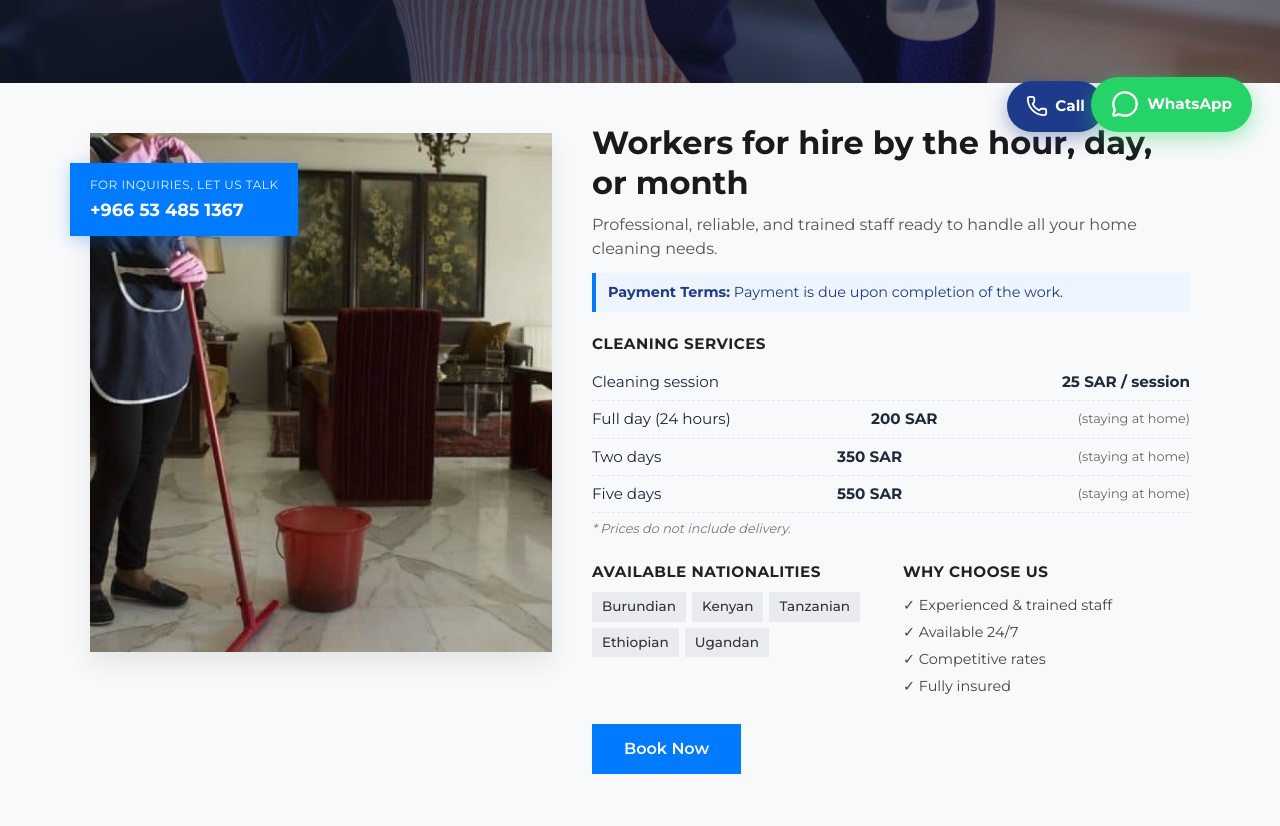
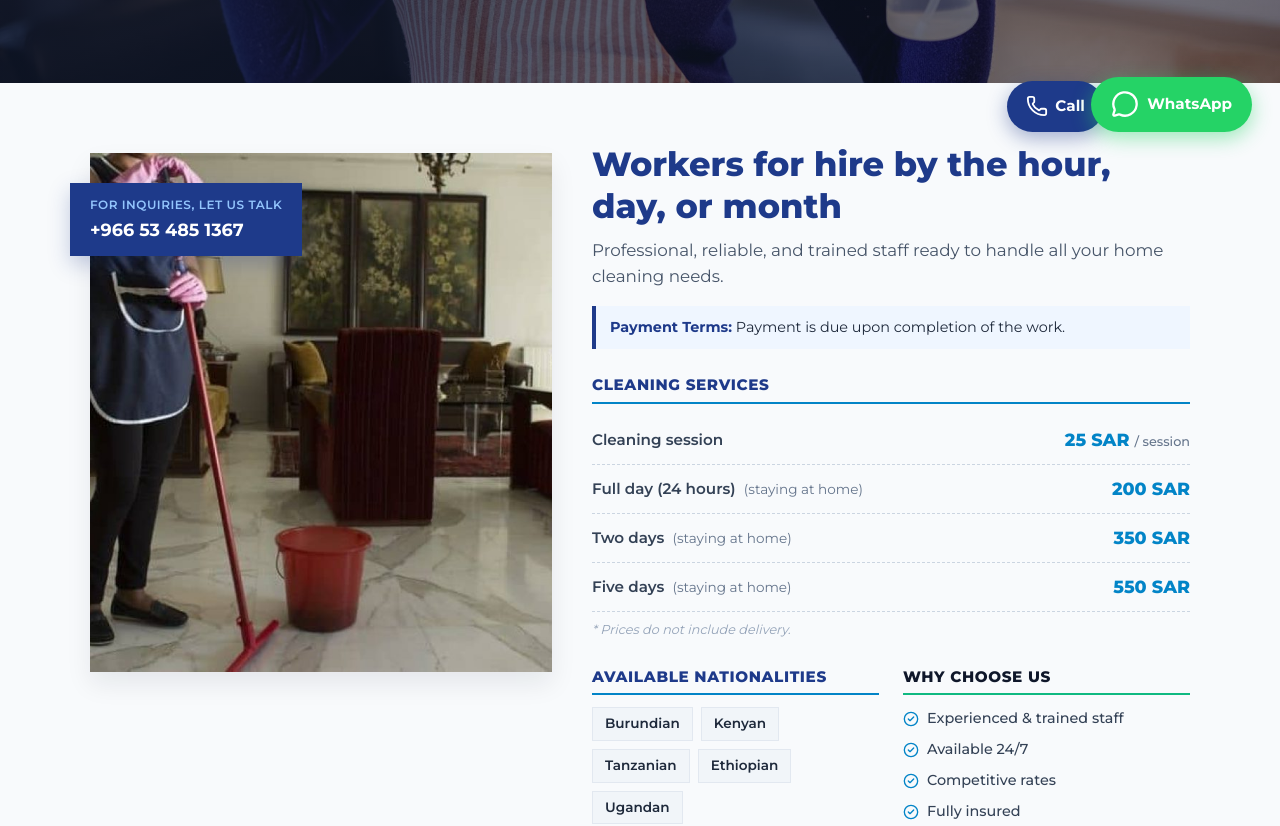
Before and after one commit to benniematiko/yda, a React (Vite) app: page / in a window 1280 px wide. Shown: the part 640-1466 px from the top of the page. Built offline with nearby package versions, Linux system fonts and the light colour scheme.

Commit message:
finished adding colors

```diff
--- a/src/components/WorkersForHire.css
+++ b/src/components/WorkersForHire.css
@@ -1,8 +1,8 @@
 /* src/components/WorkersForHire.css */
 
 .workers-section {
-  padding: 40px 20px;
-  background-color: #f8f9fa;
+  padding: 60px 20px;
+  background-color: #f8fafc;
 }
 
 .workers-container {
@@ -25,9 +25,9 @@
   height: auto;
   min-height: 480px;
   object-fit: cover;
-  border-radius: 0; /* Corner rounding removed */
+  border-radius: 0;
   display: block;
-  box-shadow: 0 12px 24px rgba(0, 0, 0, 0.08);
+  box-shadow: 0 12px 24px rgba(15, 23, 42, 0.08);
 }
 
 /* Left Floating Contact Badge Overlay */
@@ -35,10 +35,10 @@
   position: absolute;
   top: 30px;
   left: -20px;
-  background-color: #007bff;
+  background-color: #1e3a8a;
   color: #ffffff;
   padding: 12px 20px;
-  box-shadow: 0 4px 15px rgba(0, 123, 255, 0.3);
+  box-shadow: 0 8px 20px rgba(30, 58, 138, 0.25);
   z-index: 2;
   border-radius: 0;
 }
@@ -48,7 +48,8 @@
   font-size: 0.75rem;
   text-transform: uppercase;
   letter-spacing: 0.5px;
-  opacity: 0.9;
+  color: #93c5fd;
+  font-weight: 600;
 }
 
 .badge-phone {
@@ -61,7 +62,7 @@
 }
 
 .badge-phone:hover {
-  text-decoration: underline;
+  color: #e0f2fe;
 }
 
 /* Right side - Content Layout */
@@ -70,37 +71,75 @@
 }
 
 .workers-title {
-  font-size: 2rem;
-  font-weight: 700;
-  color: #1a1a1a;
+  font-size: 2.1rem;
+  font-weight: 800;
+  color: #1e3a8a; /* Primary Deep Blue */
   line-height: 1.25;
   margin: 0 0 10px 0;
 }
 
 .workers-description {
-  font-size: 1rem;
-  color: #555;
-  line-height: 1.5;
-  margin-bottom: 12px;
+  font-size: 1.05rem;
+  color: #475569; /* Slate Gray */
+  line-height: 1.6;
+  margin-bottom: 16px;
 }
 
 .workers-payment-note {
-  background-color: #eef5ff;
-  border-left: 4px solid #007bff;
-  padding: 8px 12px;
+  background-color: #eff6ff;
+  border-left: 4px solid #1e3a8a;
+  padding: 10px 14px;
   font-size: 0.9rem;
-  color: #1e3a8a;
-  margin-bottom: 20px;
+  color: #1e293b;
+  margin-bottom: 24px;
 }
 
+.payment-label {
+  color: #1e3a8a;
+  font-weight: 700;
+}
+/*
 .group-title {
   font-size: 0.95rem;
-  font-weight: 700;
-  color: #222;
+  font-weight: 800;
+  color: #0f172a;
   text-transform: uppercase;
-  letter-spacing: 0.5px;
-  margin: 0 0 8px 0;
+  letter-spacing: 0.6px;
+  margin: 0 0 12px 0;
+  border-bottom: 2px solid #e2e8f0;
+  padding-bottom: 4px;
+} */
+
+
+/* Update the general group title styling */
+.group-title {
+  font-size: 0.95rem;
+  font-weight: 800;
+  color: #1e3a8a; /* Primary Deep Blue */
+  text-transform: uppercase;
+  letter-spacing: 0.6px;
+  margin: 0 0 12px 0;
+  border-bottom: 2px solid #0284c7; /* Vibrant Accent Blue Line */
+  padding-bottom: 4px;
 }
+
+/* Optional: Custom distinct color accents for each header */
+
+/* Available Nationalities Header Accent */
+.workers-info-grid .workers-group:nth-child(1) .group-title {
+  color: #1e3a8a; /* Deep Blue */
+  border-bottom-color: #0284c7; /* Sky/Accent Blue Underline */
+}
+
+/* Why Choose Us Header Accent */
+.workers-info-grid .workers-group:nth-child(2) .group-title {
+  color: #0f172a; /* Dark Navy Slate */
+  border-bottom-color: #10b981; /* Emerald Green Underline for benefits/trust */
+}
+
+
+
+
 
 /* Pricing Section */
 .pricing-list {
@@ -113,21 +152,39 @@
   display: flex;
   justify-content: space-between;
   align-items: center;
-  padding: 6px 0;
-  border-bottom: 1px dashed #e2e8f0;
+  padding: 10px 0;
+  border-bottom: 1px dashed #cbd5e1;
   font-size: 0.95rem;
 }
 
-.pricing-list small {
-  color: #666;
-  font-weight: normal;
+.service-name {
+  color: #334155;
+  font-weight: 600;
+}
+
+.duration-note {
+  color: #64748b;
+  font-weight: 400;
+  font-size: 0.85rem;
+  margin-left: 4px;
+}
+
+.price-tag {
+  color: #0284c7; /* Vibrant Accent Blue */
+  font-size: 1.1rem;
+  font-weight: 800;
+}
+
+.price-tag small {
   font-size: 0.8rem;
+  color: #64748b;
+  font-weight: 500;
 }
 
 .disclaimer {
   font-size: 0.8rem;
-  color: #777;
-  margin: 6px 0 20px 0;
+  color: #94a3b8;
+  margin: 8px 0 24px 0;
   font-style: italic;
 }
 
@@ -135,7 +192,7 @@
 .workers-info-grid {
   display: flex;
   gap: 24px;
-  margin-bottom: 24px;
+  margin-bottom: 28px;
 }
 
 .workers-info-grid .workers-group {
@@ -148,43 +205,56 @@
   margin: 0;
   display: flex;
   flex-wrap: wrap;
-  gap: 6px;
+  gap: 8px;
 }
 
 .pill-list li {
-  background-color: #e9ecef;
-  color: #333;
-  padding: 4px 10px;
+  background-color: #f1f5f9;
+  color: #1e293b;
+  border: 1px solid #e2e8f0;
+  padding: 5px 12px;
   font-size: 0.85rem;
-  font-weight: 500;
+  font-weight: 600;
 }
 
 .check-list {
   list-style: none;
   padding: 0;
   margin: 0;
+  display: flex;
+  flex-direction: column;
+  gap: 8px;
 }
 
 .check-list li {
+  display: flex;
+  align-items: center;
+  gap: 8px;
   font-size: 0.9rem;
-  color: #444;
-  padding: 2px 0;
+  color: #334155;
+  font-weight: 500;
+}
+
+.check-icon {
+  color: #0284c7;
+  flex-shrink: 0;
 }
 
 /* Call to Action */
 .workers-cta {
   display: inline-block;
-  padding: 12px 32px;
-  background-color: #007bff;
+  padding: 12px 36px;
+  background-color: #1e3a8a;
   color: #ffffff;
   text-decoration: none;
-  font-weight: 600;
+  font-weight: 700;
   border-radius: 0;
-  transition: background-color 0.2s ease;
+  transition: opacity 0.2s ease, transform 0.2s ease;
+  box-shadow: 0 4px 12px rgba(30, 58, 138, 0.2);
 }
 
 .workers-cta:hover {
-  background-color: #0056b3;
+  opacity: 0.92;
 }
 
 /* Responsive adjustments */
@@ -210,6 +280,6 @@
 
   .workers-info-grid {
     flex-direction: column;
-    gap: 16px;
+    gap: 20px;
   }
 }
--- a/src/components/WorkersForHire.jsx
+++ b/src/components/WorkersForHire.jsx
@@ -1,5 +1,6 @@
 // src/components/WorkersForHire.jsx
 import { useLanguage } from '../context/LanguageContext';
+import { CheckCircle2 } from 'lucide-react';
 import './WorkersForHire.css';
 
 export default function WorkersForHire() {
@@ -32,17 +33,35 @@ export default function WorkersForHire() {
           </p>
 
           <div className="workers-payment-note">
-            <strong>Payment Terms:</strong> Payment is due upon completion of the work.
+            <strong className="payment-label">Payment Terms:</strong> Payment is due upon completion of the work.
           </div>
 
           {/* Pricing Grid */}
           <div className="workers-group">
             <h3 className="group-title">Cleaning Services</h3>
             <ul className="workers-list pricing-list">
-              <li><span>Cleaning session</span> <strong>25 SAR / session</strong></li>
-              <li><span>Full day (24 hours)</span> <strong>200 SAR</strong> <small>(staying at home)</small></li>
-              <li><span>Two days</span> <strong>350 SAR</strong> <small>(staying at home)</small></li>
-              <li><span>Five days</span> <strong>550 SAR</strong> <small>(staying at home)</small></li>
+              <li>
+                <span className="service-name">Cleaning session</span>
+                <strong className="price-tag">25 SAR <small>/ session</small></strong>
+              </li>
+              <li>
+                <span className="service-name">
+                  Full day (24 hours) <small className="duration-note">(staying at home)</small>
+                </span>
+                <strong className="price-tag">200 SAR</strong>
+              </li>
+              <li>
+                <span className="service-name">
+                  Two days <small className="duration-note">(staying at home)</small>
+                </span>
+                <strong className="price-tag">350 SAR</strong>
+              </li>
+              <li>
+                <span className="service-name">
+                  Five days <small className="duration-note">(staying at home)</small>
+                </span>
+                <strong className="price-tag">550 SAR</strong>
+              </li>
             </ul>
             <p className="disclaimer">* Prices do not include delivery.</p>
           </div>
@@ -57,17 +76,16 @@ export default function WorkersForHire() {
                 <li>Tanzanian</li>
                 <li>Ethiopian</li>
                 <li>Ugandan</li>
-
               </ul>
             </div>
 
             <div className="workers-group">
               <h3 className="group-title">Why Choose Us</h3>
               <ul className="workers-list check-list">
-                <li>✓ Experienced & trained staff</li>
-                <li>✓ Available 24/7</li>
-                <li>✓ Competitive rates</li>
-                <li>✓ Fully insured</li>
+                <li><CheckCircle2 size={16} className="check-icon" /> Experienced & trained staff</li>
+                <li><CheckCircle2 size={16} className="check-icon" /> Available 24/7</li>
+                <li><CheckCircle2 size={16} className="check-icon" /> Competitive rates</li>
+                <li><CheckCircle2 size={16} className="check-icon" /> Fully insured</li>
               </ul>
             </div>
           </div>
```
